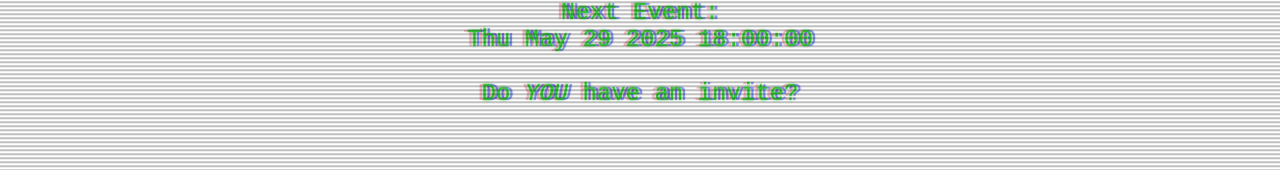
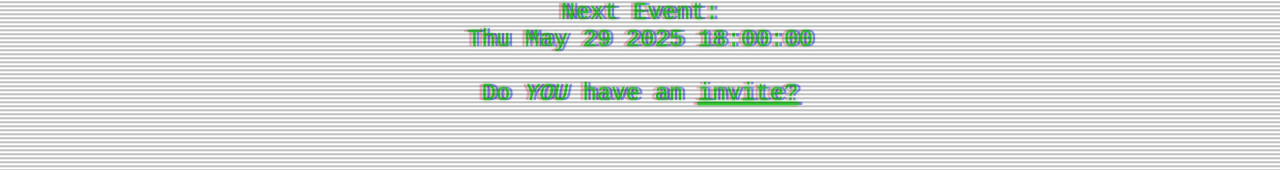
Before and after one commit to BeckTimothy/LowtechsAnonymous, a Next.js app in the folder lowtechs-anonymous-webring/: page / in a window 1280 px wide. Shown: the part 449-619 px from the top of the page. Built offline with nearby package versions, Linux system fonts and the light colour scheme.

Commit message:
added link to discord on home

```diff
--- a/lowtechs-anonymous-webring/app/page.module.css
+++ b/lowtechs-anonymous-webring/app/page.module.css
@@ -188,6 +188,10 @@ a.secondary {
   font-size: 1.5rem;
   color: limegreen;
   animation: textShadow 4s infinite;
+}
+.inviteLink {
+  text-decoration-thickness: 3px !important;
+  text-decoration: underline;
 }
 .SiteName {
   font-family: "VT323", monospace;
--- a/lowtechs-anonymous-webring/app/page.tsx
+++ b/lowtechs-anonymous-webring/app/page.tsx
@@ -64,7 +64,7 @@ export default function Home() {
                         <br/>
                         {getNextAlaEvent().toString()}
                         <br/><br/>
-                        Do <i>YOU</i> have an invite?
+                        Do <i>YOU</i> have an <a href="/discord" rel="nofollow" className={styles.inviteLink}>invite?</a>
                     </p>
                 </main>
             </div>
```
